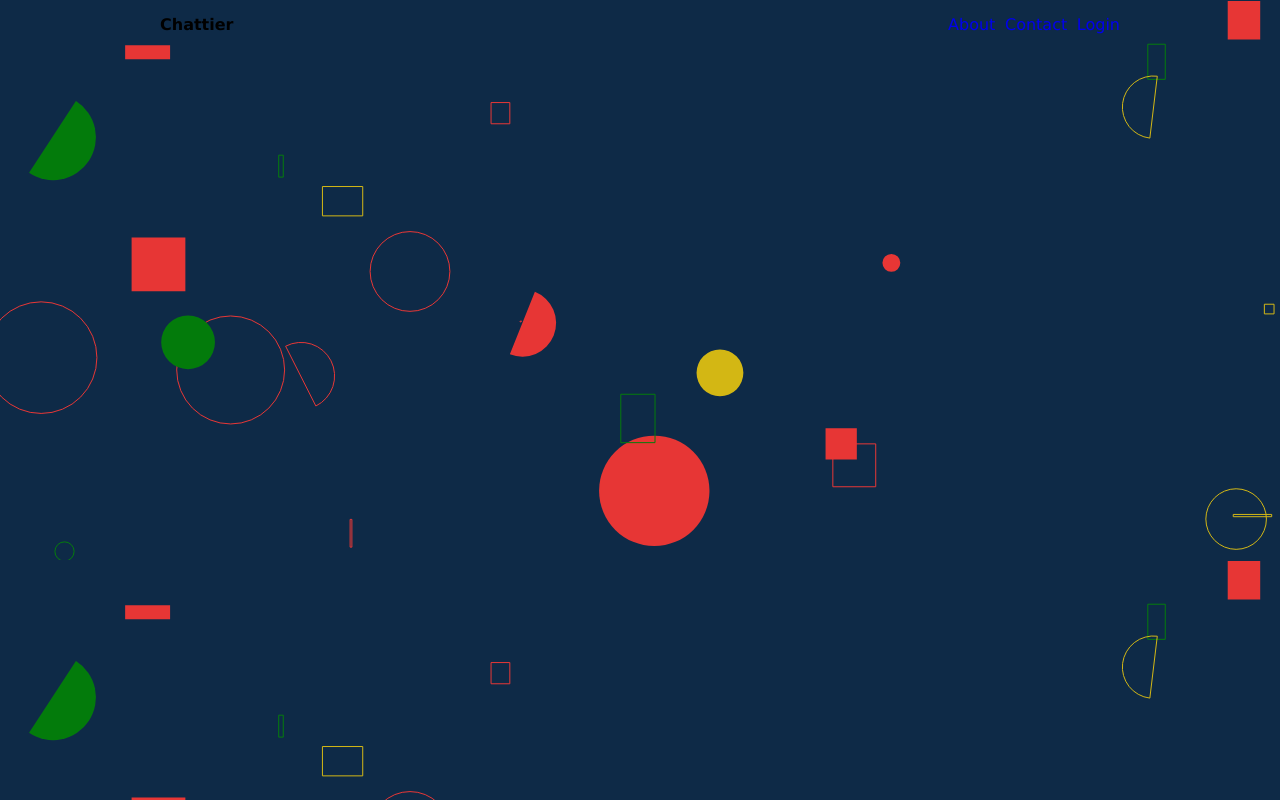
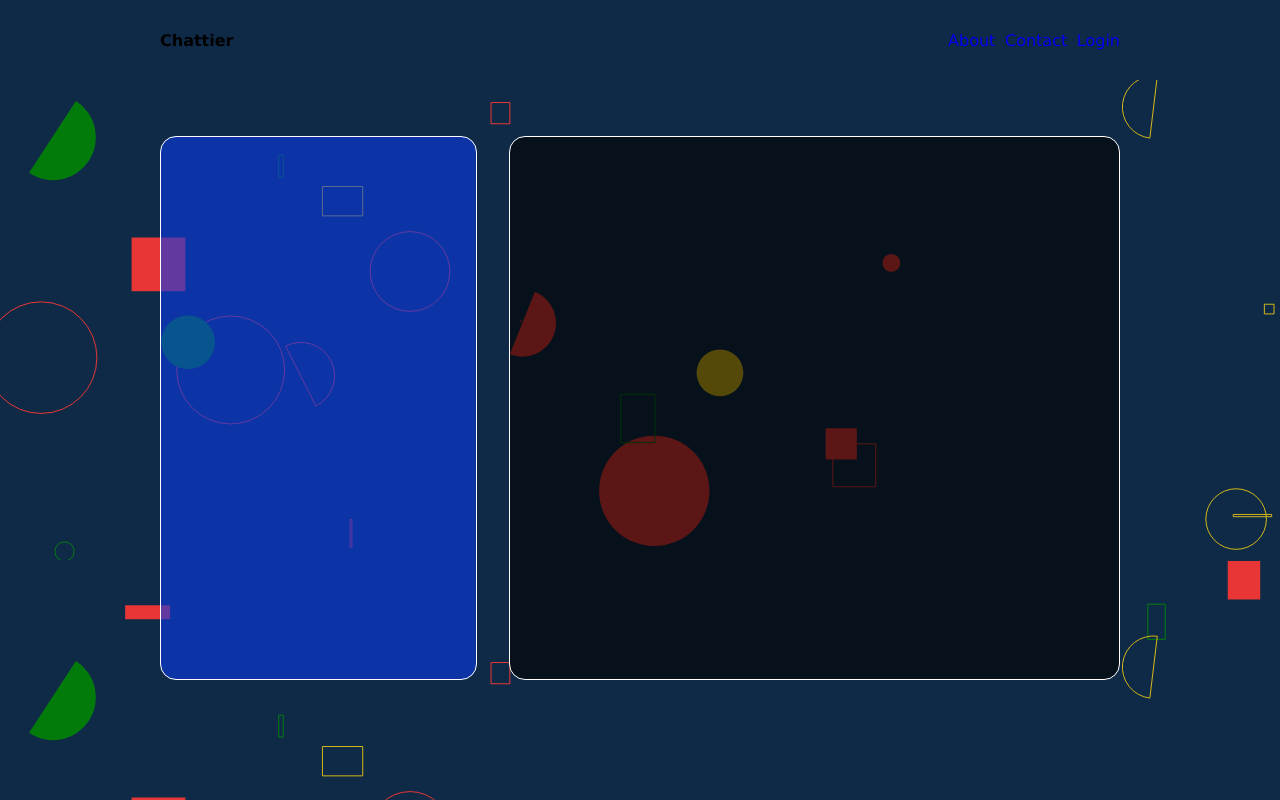
Before and after one commit to vincexiv/chat-app, a React (Create React App) app: page / in a window 1280 px wide. Built offline with nearby package versions, Linux system fonts and the light colour scheme.

Commit message:
Add containers for chats and contact list

```diff
--- a/src/App.js
+++ b/src/App.js
@@ -1,12 +1,14 @@
 import React from "react";
 import Navbar from "./components/Navbar";
 import Background from "./components/Background";
+import MainBody from "./components/MainBody";
 
 function App(){
   return (
     <>
       <Navbar loggedIn={false}/>
       <Background />
+      <MainBody />
     </>
   )
 }
--- /dev/null
+++ b/src/components/ChatsContainer.js
@@ -0,0 +1,12 @@
+import React from "react";
+import "../css/chats-container.css"
+
+function ChatsContainer(){
+    return (
+        <div className="chats-container">
+
+        </div>
+    )
+}
+
+export default ChatsContainer
--- /dev/null
+++ b/src/components/Contacts.js
@@ -0,0 +1,12 @@
+import React from "react";
+import "../css/contacts.css"
+
+function Contacts(){
+    return (
+        <div className="contacts">
+
+        </div>
+    )
+}
+
+export default Contacts
--- /dev/null
+++ b/src/components/MainBody.js
@@ -0,0 +1,15 @@
+import React from "react";
+import Contacts from "./Contacts";
+import ChatsContainer from "./ChatsContainer";
+import "../css/main-body.css"
+
+function MainBody(){
+    return (
+        <div className="container main-body">
+            <Contacts />
+            <ChatsContainer />
+        </div>
+    )
+}
+
+export default MainBody
--- /dev/null
+++ b/src/css/chats-container.css
@@ -0,0 +1,11 @@
+.chats-container {
+    /* width: calc(min(20rem, 50%)); */
+    width: calc(67% - 2rem);
+    height: calc(100vh - 16rem);
+    background-color: rgba(0, 0, 0, 0.6);
+    padding-top: 1rem;
+    padding-bottom: 1rem;
+    padding-right: 1rem;
+    border-radius: 1rem;
+    border: solid white 0.1rem;
+}
--- /dev/null
+++ b/src/css/contacts.css
@@ -0,0 +1,11 @@
+.contacts {
+    /* width: calc(min(20rem, 50%)); */
+    width: 33%;
+    height: calc(100vh - 16rem);
+    background-color: rgba(10, 59, 231, 0.6);
+    padding-top: 1rem;
+    padding-bottom: 1rem;
+    padding-right: 1rem;
+    border-radius: 1rem;
+    border: solid white 0.1rem;
+}
--- /dev/null
+++ b/src/css/main-body.css
@@ -0,0 +1,3 @@
+.main-body {
+    height: calc(100vh - 9rem);
+}
--- a/src/css/navbar.css
+++ b/src/css/navbar.css
@@ -1,8 +1,9 @@
 .navbar {
     width: 100%;
-    height: 3rem;
+    height: 5rem;
     display: grid;
     place-items: center;
+    background-color: var(--primary-color);
 }
 
 .app-name {
--- a/src/index.css
+++ b/src/index.css
@@ -14,4 +14,5 @@
   justify-content: space-between;
   width: calc(min(60rem, 80%));
   margin: auto;
+  align-items: center;
 }
```
